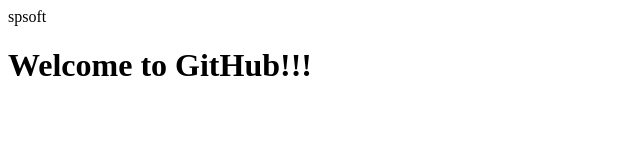
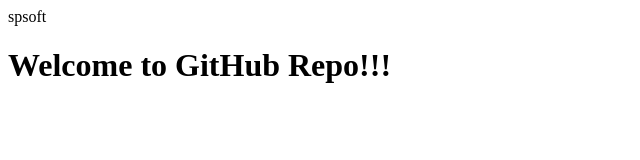
Before and after one commit to pavangoru/frontend-app, a plain HTML site: page index.html in a window 1280 px wide. Shown: the whole page, without its empty margins (0-640 px from the left). Drawn offline with Linux system fonts and the light colour scheme.

Commit message:
changes in index file

```diff
--- a/index.html
+++ b/index.html
@@ -1,6 +1,6 @@
 <html>
     <head>spsoft</head>
     <body>
-        <h1>Welcome to GitHub!!!<h1>
+        <h1>Welcome to GitHub Repo!!!<h1>
         </body>
 </html>
```
